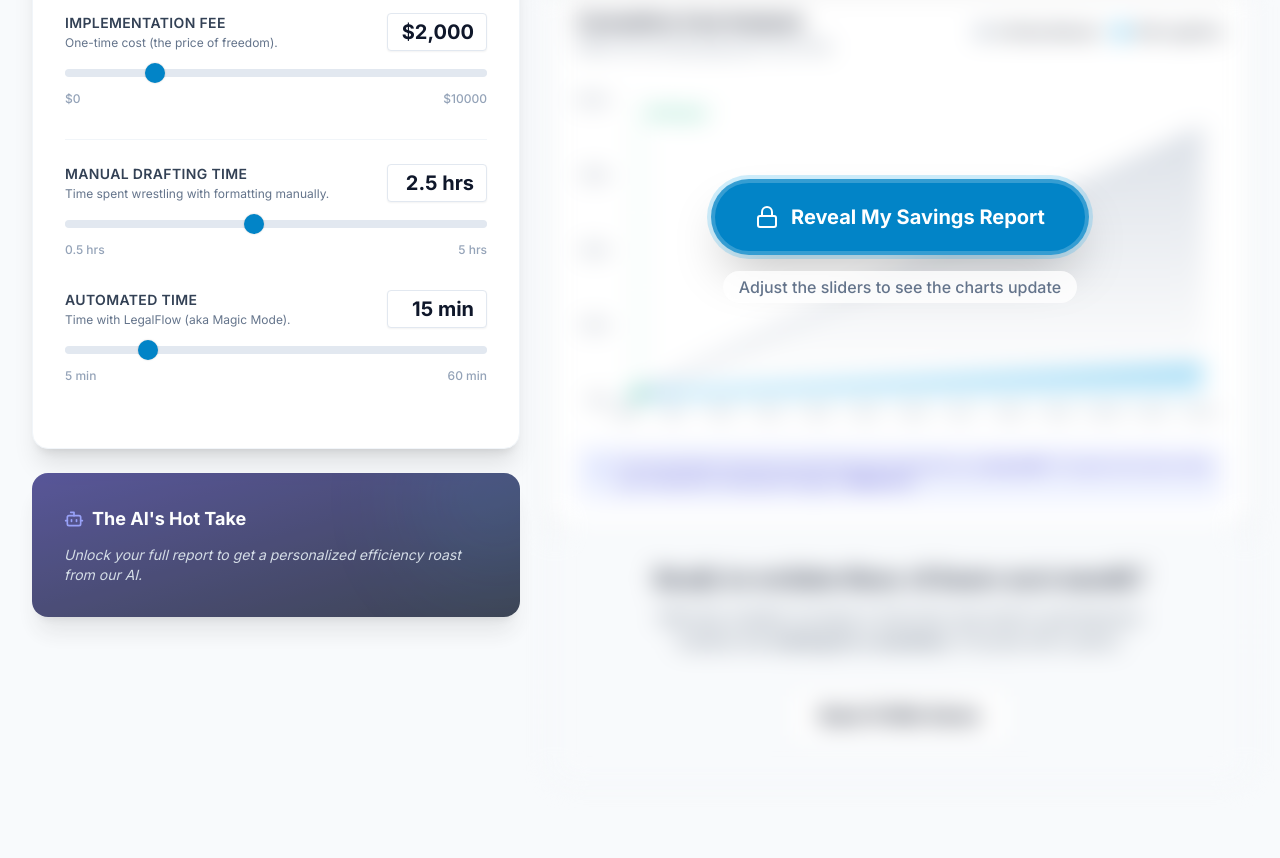
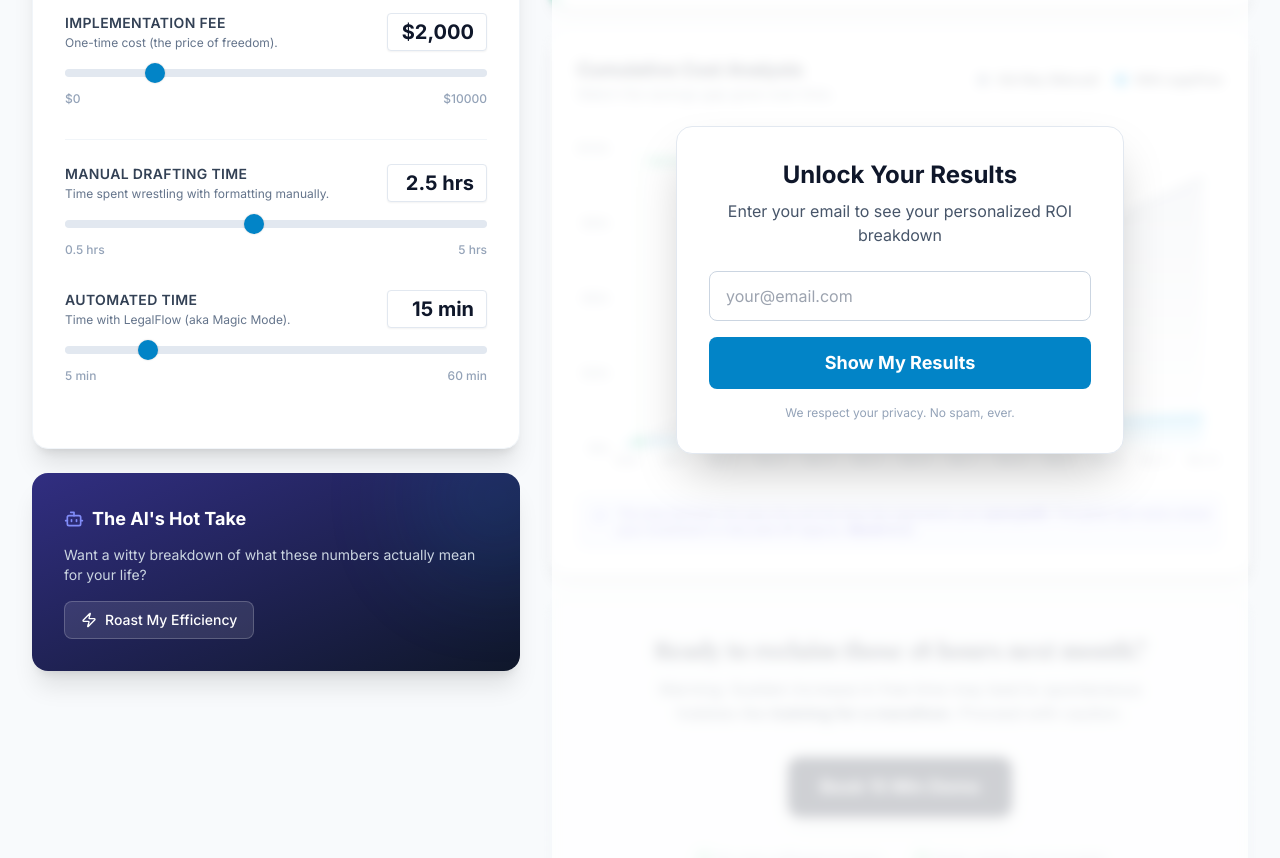
Before and after one commit to bryanengel72/legalflow-roi-calculator, a React (Vite) app: page / in a window 1280 px wide. Shown: the part 660-1518 px from the top of the page. Built offline with nearby package versions, Linux system fonts and the light colour scheme; no server answers.

Commit message:
Ensure webhook-test URL is deployed

```diff
--- a/App.tsx
+++ b/App.tsx
@@ -1,5 +1,5 @@
 import React, { useState, useMemo, useEffect } from 'react';
-import { BookOpen, Clock, DollarSign, Zap, ArrowRight, CheckCircle2, Bot, TrendingUp, Info, Rocket, Smile, Lock, X } from 'lucide-react';
+import { BookOpen, Clock, DollarSign, Zap, ArrowRight, CheckCircle2, Bot, TrendingUp, Info, Rocket, Smile } from 'lucide-react';
 import InputSlider from './components/InputSlider';
 import Charts from './components/Charts';
 import { CalculationData, CalculationResults } from './types';
@@ -27,14 +27,12 @@ const App: React.FC = () => {
   const [setupCost, setSetupCost] = useState<number>(2000);
   const [funActivity, setFunActivity] = useState<string>(FUN_ACTIVITIES[0]);
 
-  // Unlock / Modal State
-  const [isUnlocked, setIsUnlocked] = useState<boolean>(false);
-  const [showEmailModal, setShowEmailModal] = useState<boolean>(false);
-  const [userEmail, setUserEmail] = useState<string>('');
-  const [emailError, setEmailError] = useState<boolean>(false);
-
   const [insight, setInsight] = useState<string | null>(null);
   const [isGeneratingInsight, setIsGeneratingInsight] = useState<boolean>(false);
+
+  // Email gate state
+  const [isUnlocked, setIsUnlocked] = useState<boolean>(false);
+  const [emailInput, setEmailInput] = useState<string>('');
 
   // Set a random activity on mount
   useEffect(() => {
@@ -89,55 +87,35 @@ const App: React.FC = () => {
     setIsGeneratingInsight(false);
   };
 
-  const sendWebhookData = (email: string) => {
-    // Send all input and result data to the n8n webhook.
-    fetch('https://n8n.srv1137065.hstgr.cloud/webhook-test/a8d8e344-8947-482c-afcf-c77825e79095', {
+  const handleUnlockResults = async (e: React.FormEvent) => {
+    e.preventDefault();
+    if (emailInput && emailInput.includes('@')) {
+      setIsUnlocked(true);
+
+      // Send email to webhook
+      try {
+        await fetch('https://n8n.srv1137065.hstgr.cloud/webhook-test/a8d8e344-8947-482c-afcf-c77825e79095', {
           method: 'POST',
           headers: {
             'Content-Type': 'application/json',
           },
           body: JSON.stringify({
+            email: emailInput,
             timestamp: new Date().toISOString(),
-        email: email,
-        inputs,
-        results,
-        funActivity,
-        // We won't have the insight yet when unlocking, but that's okay
-        source: "Unlock Report"
-      })
-    }).then(() => {
-      console.log('Webhook sent successfully');
-    }).catch(err => {
-      console.error('Failed to send webhook data:', err);
+            calculatorInputs: inputs,
+            calculatorResults: results,
+          }),
         });
-  };
-
-  const handleUnlockSubmit = (e: React.FormEvent) => {
-    e.preventDefault();
-    if (!userEmail || !userEmail.includes('@')) {
-      setEmailError(true);
-      return;
+      } catch (error) {
+        console.error('Failed to send to webhook:', error);
+        // Still unlock even if webhook fails
       }
-
-    // 1. Send Data
-    sendWebhookData(userEmail);
-
-    // 2. Unlock UI
-    setIsUnlocked(true);
-    setShowEmailModal(false);
-
-    // 3. Auto-trigger the AI insight as a "Bonus"
-    handleGenerateInsight();
+    }
   };
 
   // Data for the Chart
   const monthlyManualCost = (monthlyVolume * hoursPerDocManual * hourlyRate);
-  const monthlyAutomatedCost = (monthlyVolume * (minutesPerDocAuto/60) * hourlyRate);
-
-  // Email construction
-  const emailSubject = "Pilot Program Inquiry";
-  const emailBody = "Hi Bryan, I ran the numbers and I'm ready to stop drafting manually. Also, I might start roller skating.";
-  const mailtoLink = `mailto:thebryanengel@gmail.com?subject=${encodeURIComponent(emailSubject)}&body=${encodeURIComponent(emailBody)}`;
+  const monthlyAutomatedCost = (monthlyVolume * (minutesPerDocAuto / 60) * hourlyRate);
 
   return (
     <div className="min-h-screen bg-slate-50 font-sans pb-20">
@@ -151,7 +129,7 @@ const App: React.FC = () => {
             <span className="text-sm font-bold tracking-widest uppercase">LegalFlow Automation</span>
           </div>
           <h1 className="text-4xl md:text-5xl font-serif font-bold mb-6 leading-tight">
-            See the value of your <br/>
+            See the value of your <br />
             <span className="text-transparent bg-clip-text bg-gradient-to-r from-sky-300 to-indigo-300">billable time</span> restored.
             <span className="block text-2xl md:text-3xl mt-2 text-slate-400 font-sans font-light">(And maybe your sanity too.)</span>
           </h1>
@@ -231,7 +209,7 @@ const App: React.FC = () => {
             </div>
 
             {/* AI Insight Card */}
-            <div className={`bg-gradient-to-br from-indigo-900 to-slate-900 rounded-2xl shadow-xl p-6 md:p-8 text-white relative overflow-hidden transition-all duration-500 ${!isUnlocked ? 'opacity-80' : ''}`}>
+            <div className="bg-gradient-to-br from-indigo-900 to-slate-900 rounded-2xl shadow-xl p-6 md:p-8 text-white relative overflow-hidden">
               {/* Decorative background element */}
               <div className="absolute -top-10 -right-10 w-32 h-32 bg-primary-500 rounded-full blur-[60px] opacity-20"></div>
 
@@ -241,15 +219,7 @@ const App: React.FC = () => {
                   The AI's Hot Take
                 </h3>
 
-                {/* LOCKED STATE FOR AI CARD */}
-                {!isUnlocked && (
-                   <div className="text-slate-300 text-sm italic">
-                     <p>Unlock your full report to get a personalized efficiency roast from our AI.</p>
-                   </div>
-                )}
-
-                {/* UNLOCKED BUT NOT GENERATED */}
-                {isUnlocked && !insight && !isGeneratingInsight && (
+                {!insight && !isGeneratingInsight && (
                   <div className="text-slate-300 text-sm">
                     <p className="mb-4">Want a witty breakdown of what these numbers actually mean for your life?</p>
                     <button
@@ -287,14 +257,44 @@ const App: React.FC = () => {
             </div>
           </div>
 
-          {/* Right Column: Results (With Lock Overlay) */}
+          {/* Right Column: Results */}
           <div className="lg:col-span-7 space-y-6 relative">
 
-            {/* The Blur Wrapper */}
-            <div className={`transition-all duration-700 ${!isUnlocked ? 'filter blur-md select-none pointer-events-none' : ''}`}>
+            {/* Email Gate Overlay */}
+            {!isUnlocked && (
+              <div className="absolute inset-0 z-40 flex items-center justify-center bg-white/80 backdrop-blur-sm rounded-2xl">
+                <div className="bg-white p-8 rounded-2xl shadow-2xl border border-slate-200 max-w-md w-full mx-4">
+                  <h3 className="text-2xl font-bold text-slate-900 mb-2 text-center">
+                    Unlock Your Results
+                  </h3>
+                  <p className="text-slate-600 mb-6 text-center">
+                    Enter your email to see your personalized ROI breakdown
+                  </p>
+                  <form onSubmit={handleUnlockResults} className="space-y-4">
+                    <input
+                      type="email"
+                      value={emailInput}
+                      onChange={(e) => setEmailInput(e.target.value)}
+                      placeholder="your@email.com"
+                      required
+                      className="w-full px-4 py-3 border border-slate-300 rounded-lg focus:outline-none focus:ring-2 focus:ring-primary-500 focus:border-transparent"
+                    />
+                    <button
+                      type="submit"
+                      className="w-full bg-primary-600 hover:bg-primary-700 text-white px-6 py-3 rounded-lg font-bold text-lg transition-colors"
+                    >
+                      Show My Results
+                    </button>
+                  </form>
+                  <p className="text-xs text-slate-400 mt-4 text-center">
+                    We respect your privacy. No spam, ever.
+                  </p>
+                </div>
+              </div>
+            )}
 
             {/* Big Numbers Grid */}
-              <div className="grid grid-cols-1 md:grid-cols-2 gap-4">
+            <div className={`grid grid-cols-1 md:grid-cols-2 gap-4 ${!isUnlocked ? 'filter blur-sm' : ''}`}>
               <div className="bg-white rounded-2xl shadow-lg border-l-4 border-primary-500 p-6 flex flex-col justify-between">
                 <div>
                   <div className="flex items-center space-x-2 group relative">
@@ -302,6 +302,13 @@ const App: React.FC = () => {
                       Opportunity Cost Recovered
                     </p>
                     <Info className="w-4 h-4 text-slate-400 opacity-75" />
+
+                    {/* Tooltip */}
+                    <div className="absolute bottom-full left-1/2 -translate-x-1/2 mb-2 w-64 bg-slate-800 text-white text-xs rounded-lg p-3 opacity-0 group-hover:opacity-100 transition-opacity pointer-events-none z-50 shadow-xl">
+                      <p className="font-semibold mb-1">In plain English:</p>
+                      This is the money you're practically setting on fire by doing administrative work instead of billable work.
+                      <div className="absolute top-full left-1/2 -translate-x-1/2 border-4 border-transparent border-t-slate-800"></div>
+                    </div>
                   </div>
 
                   <div className="mt-2 flex items-baseline">
@@ -351,14 +358,16 @@ const App: React.FC = () => {
             </div>
 
             {/* Chart Section */}
+            <div className={!isUnlocked ? 'filter blur-sm' : ''}>
               <Charts
                 monthlyManualCost={monthlyManualCost}
                 monthlyAutomatedCost={monthlyAutomatedCost}
                 setupCost={setupCost}
               />
+            </div>
 
             {/* CTA / Context Section */}
-              <div className="bg-slate-50 rounded-2xl border-2 border-dashed border-slate-200 p-8 text-center">
+            <div className={`bg-slate-50 rounded-2xl border-2 border-dashed border-slate-200 p-8 text-center ${!isUnlocked ? 'filter blur-sm' : ''}`}>
               <h3 className="text-2xl font-serif font-bold text-slate-900 mb-3">
                 Ready to reclaim those {Math.round(results.hoursSavedAnnually / 12)} hours next month?
               </h3>
@@ -366,125 +375,32 @@ const App: React.FC = () => {
                 Warning: Sudden increase in free time may lead to spontaneous hobbies like <strong>{funActivity}</strong>. Proceed with caution.
               </p>
 
-                <div className="flex flex-col sm:flex-row justify-center items-center space-y-4 sm:space-y-0 sm:space-x-4">
+              <div className="flex justify-center">
                 <a
                   href="https://calendar.app.google/tvRdRPuBEsnbKaE48"
                   target="_blank"
                   rel="noopener noreferrer"
-                    className="w-full sm:w-auto bg-white hover:bg-slate-50 text-slate-900 border border-slate-300 px-8 py-4 rounded-xl font-bold text-lg transition-colors flex items-center justify-center cursor-pointer"
+                  className="w-full sm:w-auto bg-slate-900 hover:bg-slate-800 text-white px-8 py-4 rounded-xl font-bold text-lg transition-all transform hover:-translate-y-1 shadow-lg hover:shadow-xl flex items-center justify-center cursor-pointer"
                 >
                   Book 15 Min Demo
                 </a>
               </div>
+
+              <div className="mt-8 flex justify-center space-x-8 text-slate-400 text-sm">
+                <div className="flex items-center">
+                  <CheckCircle2 className="w-4 h-4 mr-1 text-green-500" />
+                  No new software to learn
+                </div>
+                <div className="flex items-center">
+                  <CheckCircle2 className="w-4 h-4 mr-1 text-green-500" />
+                  Roller skates not included
                 </div>
               </div>
-
-            {/* THE UNLOCK OVERLAY */}
-            {!isUnlocked && (
-              <div className="absolute inset-0 z-10 flex items-center justify-center">
-                <div className="text-center p-6">
-                   <button
-                     onClick={() => setShowEmailModal(true)}
-                     className="bg-primary-600 hover:bg-primary-700 text-white text-xl font-bold py-5 px-10 rounded-full shadow-2xl transform hover:scale-105 transition-all flex items-center mx-auto border-4 border-white/20 ring-4 ring-primary-500/20"
-                   >
-                     <Lock className="w-6 h-6 mr-3" />
-                     Reveal My Savings Report
-                   </button>
-                   <p className="mt-4 text-slate-500 font-medium bg-white/80 inline-block px-4 py-1 rounded-full backdrop-blur-sm">
-                     Adjust the sliders to see the charts update
-                   </p>
             </div>
-              </div>
-            )}
 
           </div>
         </div>
       </main>
-
-      {/* Sticky Mobile CTA */}
-      <div className="fixed bottom-0 left-0 right-0 bg-white border-t border-slate-200 p-4 md:hidden z-40">
-        <div className="flex justify-between items-center">
-          <div>
-            <p className="text-xs text-slate-500 uppercase">Annual "Fun Fund"</p>
-            {isUnlocked ? (
-              <p className="text-xl font-bold text-slate-900">${results.annualSavings.toLocaleString()}</p>
-            ) : (
-              <p className="text-xl font-bold text-slate-400 blur-sm">$15,000</p>
-            )}
-          </div>
-          {isUnlocked ? (
-             <a
-               href={mailtoLink}
-               onClick={() => sendWebhookData(userEmail)}
-               className="bg-primary-600 text-white px-6 py-2 rounded-lg font-bold text-sm"
-             >
-               Contact Bryan
-             </a>
-          ) : (
-            <button
-              onClick={() => setShowEmailModal(true)}
-               className="bg-primary-600 text-white px-6 py-2 rounded-lg font-bold text-sm flex items-center"
-            >
-              <Lock className="w-3 h-3 mr-1" />
-              Unlock
-            </button>
-          )}
-        </div>
-      </div>
-
-      {/* Email Capture Modal */}
-      {showEmailModal && (
-        <div className="fixed inset-0 z-50 flex items-center justify-center p-4">
-          <div className="absolute inset-0 bg-slate-900/60 backdrop-blur-sm" onClick={() => setShowEmailModal(false)}></div>
-          <div className="bg-white rounded-2xl shadow-2xl w-full max-w-md relative z-50 p-6 md:p-8 animate-[fadeIn_0.2s_ease-out]">
-            <button
-              onClick={() => setShowEmailModal(false)}
-              className="absolute top-4 right-4 text-slate-400 hover:text-slate-600 transition-colors"
-            >
-              <X className="w-5 h-5" />
-            </button>
-
-            <div className="text-center mb-6">
-              <div className="bg-primary-100 w-12 h-12 rounded-full flex items-center justify-center mx-auto mb-4">
-                 <Rocket className="w-6 h-6 text-primary-600" />
-              </div>
-              <h3 className="text-2xl font-bold text-slate-900 mb-2">Unlock Your Report</h3>
-              <p className="text-slate-600">
-                Where should we send your custom ROI breakdown and efficiency analysis?
-              </p>
-            </div>
-
-            <form onSubmit={handleUnlockSubmit} className="space-y-4">
-              <div>
-                <label className="block text-sm font-medium text-slate-700 mb-1">Work Email</label>
-                <input
-                  type="email"
-                  value={userEmail}
-                  onChange={(e) => {
-                    setUserEmail(e.target.value);
-                    setEmailError(false);
-                  }}
-                  placeholder="name@lawfirm.com"
-                  className={`w-full px-4 py-3 rounded-xl border ${emailError ? 'border-red-300 focus:ring-red-200' : 'border-slate-300 focus:ring-primary-100'} focus:border-primary-500 focus:ring-4 transition-all outline-none`}
-                  autoFocus
-                />
-                {emailError && <p className="text-red-500 text-xs mt-1">Please enter a valid email address.</p>}
-              </div>
-
-              <button
-                type="submit"
-                className="w-full bg-slate-900 hover:bg-slate-800 text-white font-bold py-3.5 rounded-xl transition-all transform hover:-translate-y-0.5 shadow-lg"
-              >
-                Reveal My Savings
-              </button>
-
-              <p className="text-xs text-center text-slate-400 mt-4">
-                We'll only use this to send you the calculator results. No spam, we promise.
-              </p>
-            </form>
-          </div>
-        </div>
-      )}
 
     </div>
   );
```
Lines whose indentation alone changed are shown as unchanged.
